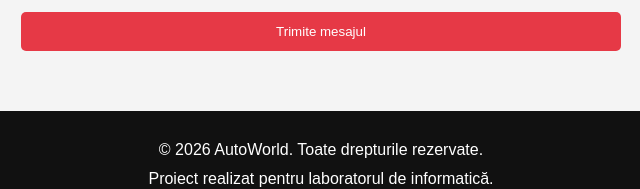
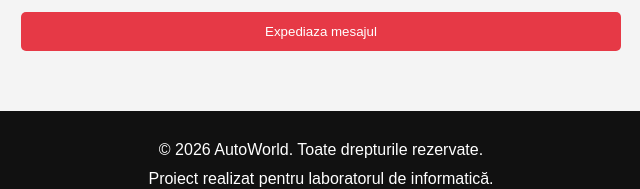
Before and after one commit to vlados303/AutoWorld, a plain HTML site: page index.html in a window 1280 px wide. Shown: the part 1695-1884 px from the top of the page, 319-959 px from the left. Drawn offline with Linux system fonts and the light colour scheme.

Commit message:
Modificare formular contact

```diff
--- a/index.html
+++ b/index.html
@@ -92,7 +92,7 @@
             <input type="text" id="name" placeholder="Numele tău" required>
             <input type="email" id="email" placeholder="Email-ul tău" required>
             <textarea id="message" placeholder="Mesajul tău" required></textarea>
-            <button type="submit">Trimite mesajul</button>
+            <button type="submit">Expediaza mesajul</button>
         </form>
     </section>
 
```
